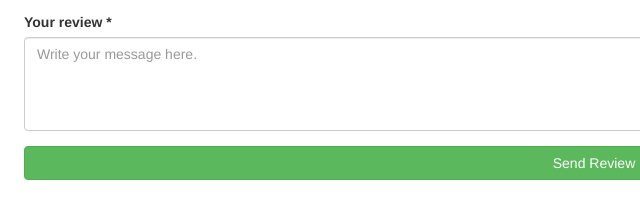
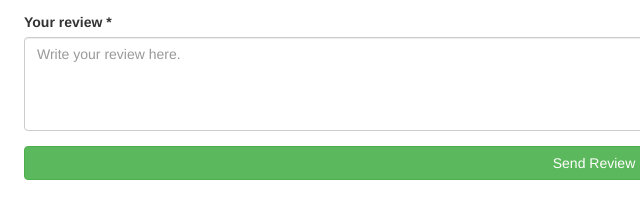
Before and after one commit to shubhankur/review_chain, a website: page review_app/src/index.html in a window 1280 px wide. Shown: the part 257-458 px from the top of the page, 6-646 px from the left. Drawn offline with nearby package versions, Linux system fonts and the light colour scheme.

Commit message:
message change

```diff
--- a/review_app/src/index.html
+++ b/review_app/src/index.html
@@ -91,7 +91,7 @@
                           <div class="col-md-12">
                               <div class="form-group">
                                   <label for="form_message">Your review *</label>
-                                  <textarea id="form_message" name="message" class="form-control" placeholder="Write your message here." rows="4" required="required" data-error="Please, leave us a message."></textarea
+                                  <textarea id="form_message" name="review" class="form-control" placeholder="Write your review here." rows="4" required="required" data-error="Please, leave us a review."></textarea
                                       >
                                   </div>
 
```
